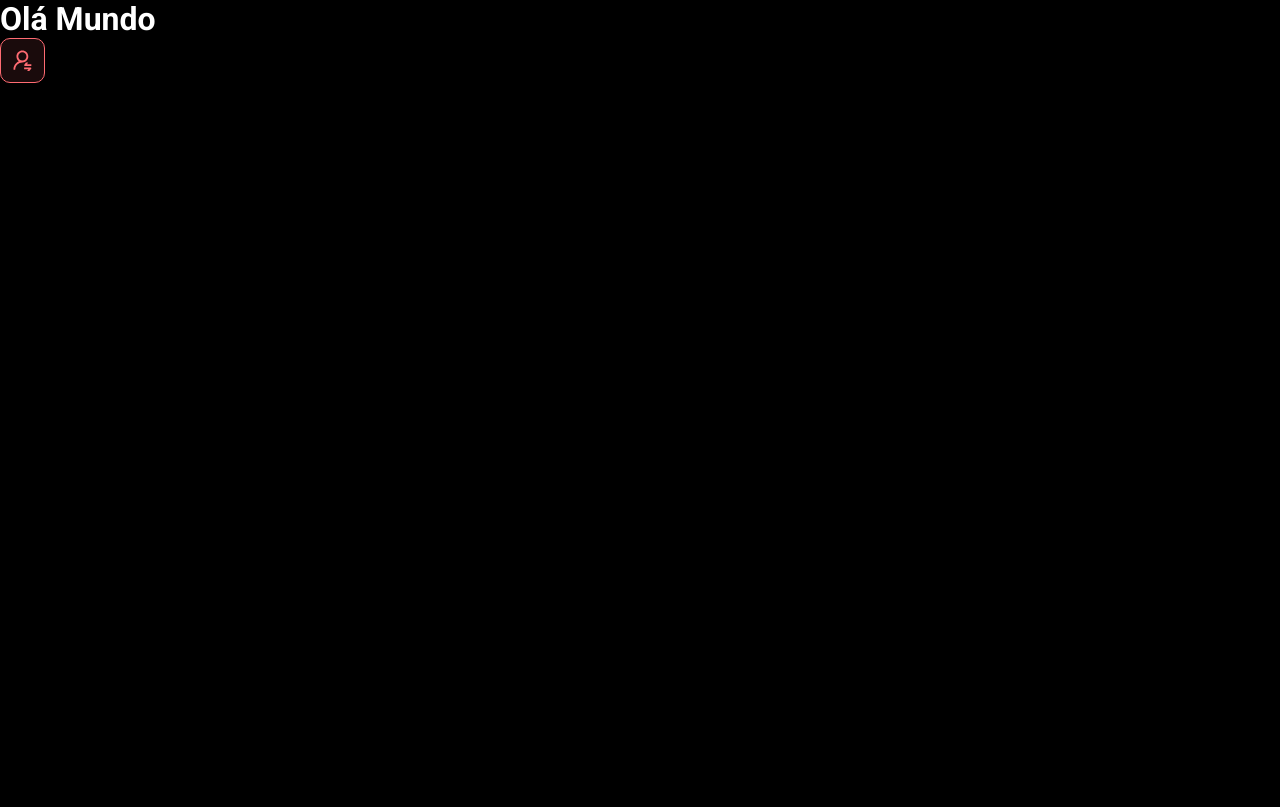
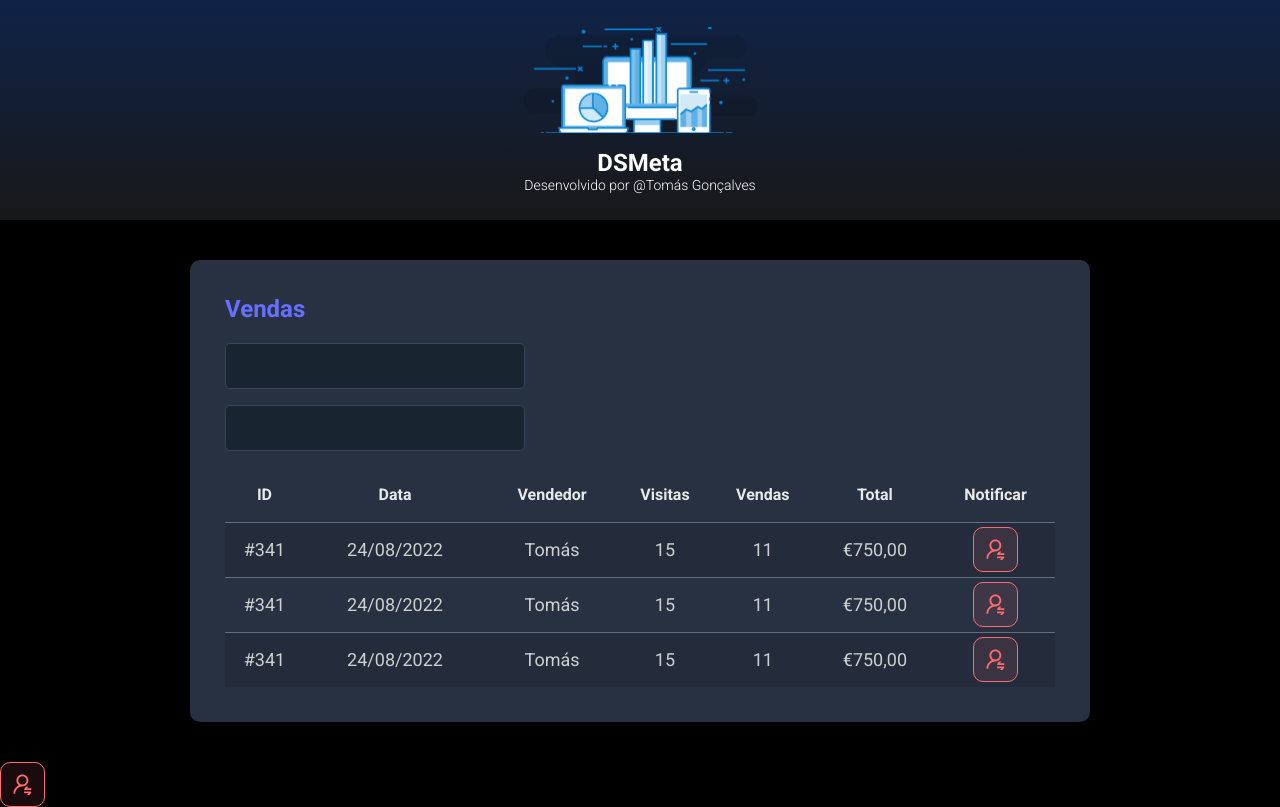
Before and after one commit to tomas452/dsmeta, a React (Vite) app in the folder frontend/: page / in a window 1280 px wide. Built offline with nearby package versions, Linux system fonts and the light colour scheme.

Commit message:
Other components

```diff
--- a/frontend/src/App.tsx
+++ b/frontend/src/App.tsx
@@ -1,10 +1,18 @@
 import NotificationButton from "./components/NotificationButton";
-
+import Header from "./components/Header";
+import SalesCard from "./components/SalesCard";
 function App() {
-  return(
+  return (
     <>
-    <h1>Olá Mundo</h1>
-    <NotificationButton/>
+      <Header />
+      <main>
+        <section id="vendas">
+          <div className="dsmeta-container">
+            <SalesCard />
+          </div>
+        </section>
+      </main>
+      <NotificationButton />
     </>
   )
 }
--- /dev/null
+++ b/frontend/src/components/Header/index.tsx
@@ -0,0 +1,15 @@
+import logo from'../../assets/img/logo.svg';
+import './styles.css';
+
+function Header() {
+    return (
+        <header>
+            <div className="dsmeta-logo-container">
+                <img src={logo} alt="dsmeta" />
+                <h1>DSMeta</h1>
+                <p>Desenvolvido por <a href="#">@Tomás Gonçalves</a></p>
+            </div>
+        </header>
+    )
+}
+export default Header;
--- /dev/null
+++ b/frontend/src/components/Header/styles.css
@@ -0,0 +1,27 @@
+header {
+    background: linear-gradient(180deg, #102347 0%, #181818 100%);
+    height: 220px;
+    display: flex;
+    align-items: center;
+    justify-content: center;
+}
+
+.dsmeta-logo-container {
+    display: flex;
+    flex-direction: column;
+    align-items: center;
+}
+
+.dsmeta-logo-container img {
+    width: 235px;
+}
+
+.dsmeta-logo-container h1 {
+    margin-top: 15px;
+    font-size: 24px;
+}
+
+.dsmeta-logo-container p {
+    font-size: 14px;
+    font-weight: 300;
+}
--- /dev/null
+++ b/frontend/src/components/SalesCard/index.tsx
@@ -0,0 +1,75 @@
+import NotificationButton from '../NotificationButton';
+import './styles.css';
+function SalesCard() {
+  return (
+    <div className="dsmeta-card">
+      <h2 className="dsmeta-vendas-titulo">Vendas</h2>
+      <div>
+        <div className="dsmeta-form-control-container">
+          <input className="dsmeta-form-control" type="text" />
+        </div>
+        <div className="dsmeta-form-control-container">
+          <input className="dsmeta-form-control" type="text" />
+        </div>
+      </div>
+      <div>
+        <table className="dsmeta-vendas-tabela">
+          <thead>
+            <tr>
+              <th className="show992">ID</th>
+              <th className="show576">Data</th>
+              <th>Vendedor</th>
+              <th className="show992">Visitas</th>
+              <th className="show992">Vendas</th>
+              <th>Total</th>
+              <th>Notificar</th>
+            </tr>
+          </thead>
+          <tbody>
+            <tr>
+              <td className="show992">#341</td>
+              <td className="show576">24/08/2022</td>
+              <td>Tomás</td>
+              <td className="show992">15</td>
+              <td className="show992">11</td>
+              <td>€750,00</td>
+              <td>
+                <div className="dsmeta-red-btn-container">
+                  <NotificationButton />
+                </div>
+              </td>
+            </tr>
+            <tr>
+              <td className="show992">#341</td>
+              <td className="show576">24/08/2022</td>
+              <td>Tomás</td>
+              <td className="show992">15</td>
+              <td className="show992">11</td>
+              <td>€750,00</td>
+              <td>
+                <div className="dsmeta-red-btn-container">
+                  <NotificationButton />
+                </div>
+              </td>
+            </tr>
+            <tr>
+              <td className="show992">#341</td>
+              <td className="show576">24/08/2022</td>
+              <td>Tomás</td>
+              <td className="show992">15</td>
+              <td className="show992">11</td>
+              <td>€750,00</td>
+              <td>
+                <div className="dsmeta-red-btn-container">
+                  <NotificationButton />
+                </div>
+              </td>
+            </tr>
+          </tbody>
+        </table>
+      </div>
+    </div>
+  )
+}
+
+export default SalesCard;
--- /dev/null
+++ b/frontend/src/components/SalesCard/styles.css
@@ -0,0 +1,97 @@
+.dsmeta-card {
+    background-color: #283142;
+    border-radius: 10px;
+    padding: 30px 10px;
+}
+
+.dsmeta-vendas-titulo {
+    color: #676fff;
+    font-size: 24px;
+    margin-bottom: 20px;
+}
+
+.dsmeta-form-control-container {
+    margin-bottom: 16px;
+    max-width: 300px;
+}
+
+.dsmeta-form-control {
+    width: 100%;
+    height: 46px;
+    background-color: #182531;
+    border: 1px solid #384459;
+    border-radius: 5px;
+    color: #9AAABE;
+    padding: 0 20px;
+    font-size: 18px;
+}
+
+.dsmeta-vendas-tabela {
+    width: 100%;
+    border-spacing: 0;
+    border-collapse: collapse;
+}
+
+.dsmeta-vendas-tabela thead {
+    height: 55px;
+    font-size: 16px;
+    color: #e9e9e9;
+    font-weight: 700;
+}
+
+.dsmeta-vendas-tabela tbody {
+    font-size: 14px;
+    font-weight: 400;
+    color: #cfcfcf;
+    text-align: center;
+}
+
+.dsmeta-vendas-tabela tbody tr {
+    height: 74px;
+    border-top: 1px solid #5f6e82;
+}
+
+.dsmeta-vendas-tabela tbody tr:hover>td {
+    background-color: #384459;
+}
+
+.dsmeta-vendas-tabela tbody tr:nth-child(odd) {
+    background-color: #242c3b;
+}
+
+.dsmeta-red-btn-container {
+    display: flex;
+    justify-content: center;
+}
+
+.show576 {
+    display: none;
+}
+
+.show992 {
+    display: none;
+}
+
+@media(min-width: 576px) {
+    .show576 {
+        display: table-cell;
+    }
+
+    .dsmeta-card {
+        padding: 35px;
+    }
+
+    .dsmeta-vendas-tabela tbody tr {
+        height: 55px;
+    }
+
+    .dsmeta-vendas-tabela tbody {
+        font-size: 18px;
+    }
+}
+
+@media(min-width: 992px) {
+    .show992 {
+        display: table-cell;
+    }
+}
--- a/frontend/src/index.css
+++ b/frontend/src/index.css
@@ -19,3 +19,12 @@ a:visited {
     color: unset;
     text-decoration: none;
 }
+.dsmeta-container {
+    width: 100%;
+    max-width: 900px;
+    margin: 0 auto;
+}
+
+#vendas {
+    padding: 40px 10px;
+}
```
